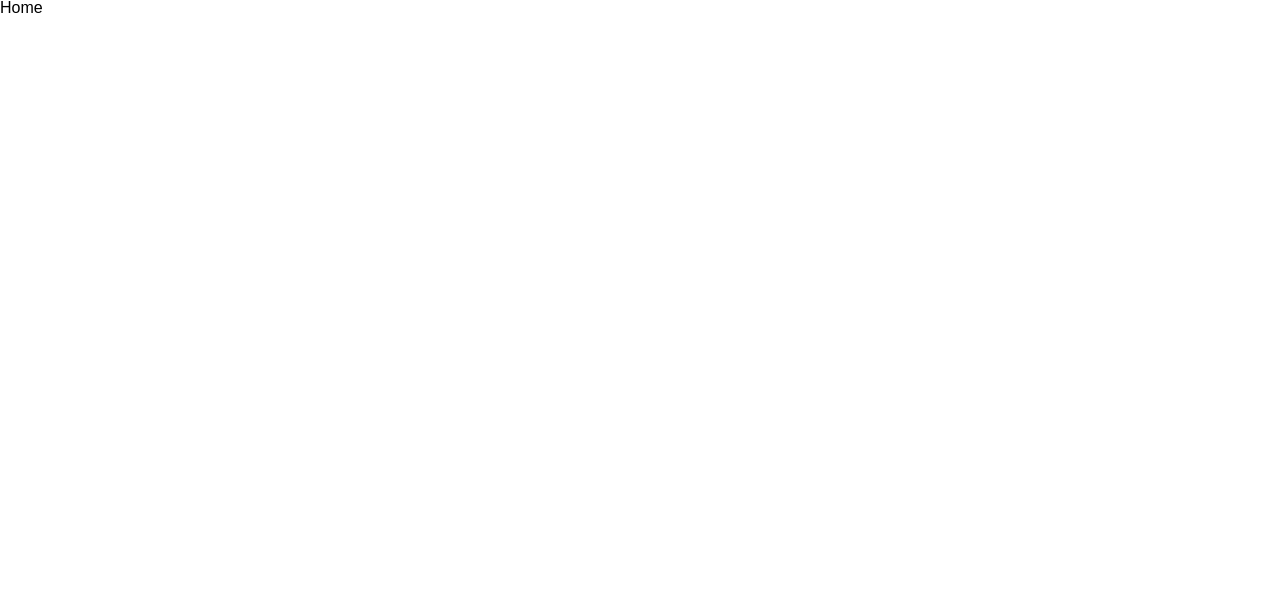
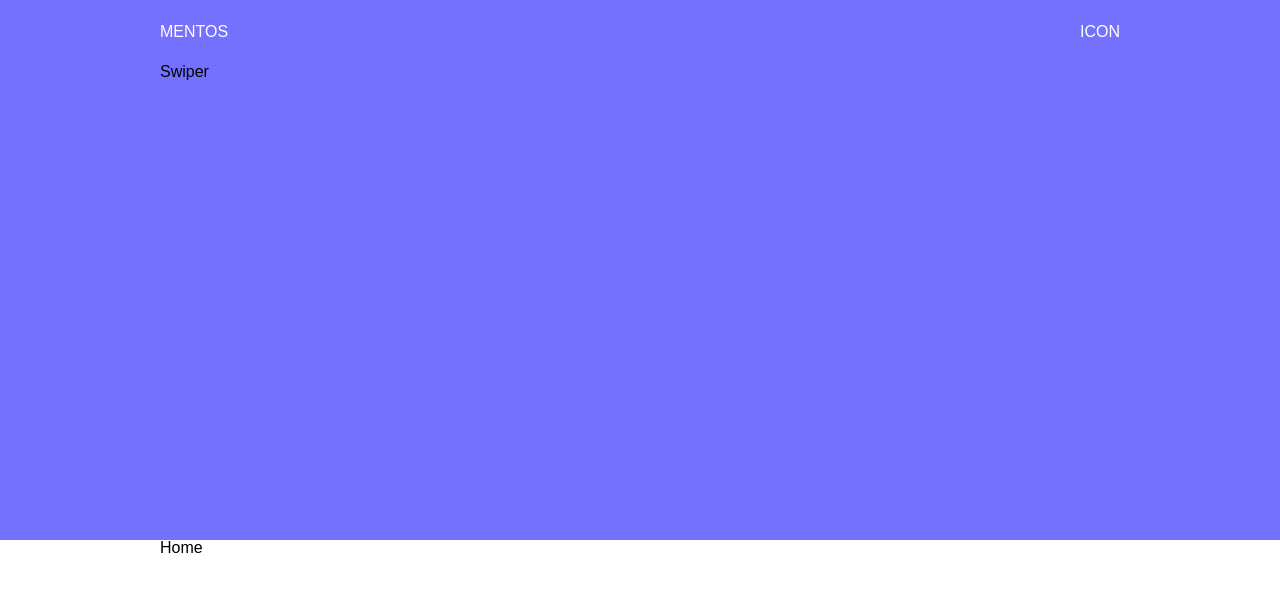
Before and after one commit to Leebonggu/mentos, a React (Create React App) app: page / in a window 1280 px wide. Shown: the top 592 px of the page. Built offline with nearby package versions, Linux system fonts and the light colour scheme; a web font is replaced by a local one.

Commit message:
MT-12_Header_Setting

```diff
--- a/src/App.tsx
+++ b/src/App.tsx
@@ -1,10 +1,15 @@
 import { BrowserRouter } from 'react-router-dom';
-import RootRouter from './Routes';
+import RootRouter from '@/Routes'
+import Header from '@components/Header';
+import Layout from '@components/Layout';
 
 function App() {
   return (
     <BrowserRouter>
-      <RootRouter />
+      <Header />
+      <Layout>
+        <RootRouter />
+      </Layout>
     </BrowserRouter>
   );
 }
--- /dev/null
+++ b/src/components/Footer/styles.ts
@@ -0,0 +1,3 @@
+import styled from 'styled-components';
+
+export const Container = styled.div``;
--- /dev/null
+++ b/src/components/Header/Swiper.tsx
@@ -0,0 +1,13 @@
+import { SwiperContainer, SwiperContents } from './styles';
+
+function Swiper() {
+  return (
+    <SwiperContainer>
+      <SwiperContents>
+        Swiper
+      </SwiperContents>
+    </SwiperContainer>
+  )
+}
+
+export default Swiper
--- /dev/null
+++ b/src/components/Header/index.tsx
@@ -0,0 +1,21 @@
+import { Container, ContentsWrapper, Contents } from './styles';
+import { useSticky } from '@/hooks/useSticky';
+import Swiper from './Swiper';
+
+function Header() {
+  const isSticky = useSticky(20);
+
+  return (
+    <Container>
+      <ContentsWrapper isSticky={isSticky}>
+        <Contents>
+          <div>MENTOS</div>
+          <div>ICON</div>
+        </Contents>
+      </ContentsWrapper>
+      <Swiper />
+    </Container>
+  );
+}
+
+export default Header;
--- /dev/null
+++ b/src/components/Header/styles.ts
@@ -0,0 +1,42 @@
+import styled, { css }from 'styled-components';
+
+export const Container = styled.header`
+  height: 540px;
+  background: ${props => props.theme.color.primary.primary_01};
+`;
+
+interface ContentsWrapperProps {
+  isSticky: boolean;
+}
+export const ContentsWrapper = styled.nav<ContentsWrapperProps>`
+  height: 64px;
+  color: ${props => props.theme.color.basic.white};
+  ${props => props.isSticky && css`
+    top: 0;
+    position: sticky;
+    background: ${props => props.theme.color.basic.white};
+    color: ${props => props.theme.color.basic.black};
+    transition: all ease-in 0.2s;
+  `}
+`;
+
+export const Contents = styled.div`
+  max-width: 960px;
+  height: 100%;
+  margin: 0 auto;
+  display: flex;
+  align-items: center;
+  justify-content: space-between;
+`;
+
+
+// Swiper
+export const SwiperContainer = styled.div`
+  height: calc(540px - 64px);
+  background: ${props => props.theme.color.primary.primary_01};
+`;
+
+export const SwiperContents = styled.div`
+  max-width: 960px;
+  margin: 0 auto;
+`;
--- /dev/null
+++ b/src/components/Layout/index.tsx
@@ -0,0 +1,16 @@
+import React, { ReactNode } from 'react';
+import { Container } from './styles';
+
+interface LayoutProps {
+  children: ReactNode,
+}
+
+function Layout({ children }: LayoutProps) {
+  return (
+    <Container>
+      {children}
+    </Container>
+  )
+}
+
+export default Layout;
--- /dev/null
+++ b/src/components/Layout/styles.ts
@@ -0,0 +1,6 @@
+import styled from 'styled-components';
+
+export const Container = styled.div`
+  margin: 0 auto;
+  max-width: 960px;
+`;
--- /dev/null
+++ b/src/hooks/useSticky.ts
@@ -0,0 +1,16 @@
+import { useState, useEffect } from 'react';
+
+export function useSticky(postion: number): boolean {
+  const [isSticky, setIsSticky] = useState<boolean>(false);
+
+  const getScrollPosition = () => {
+    setIsSticky(window.scrollY > postion)
+  }
+
+  useEffect(() => {
+    window.addEventListener('scroll', getScrollPosition)
+    return () => window.removeEventListener('scroll', getScrollPosition);
+  }, [window.screenY]);
+
+  return isSticky;
+}
--- a/src/styles/theme.ts
+++ b/src/styles/theme.ts
@@ -10,18 +10,18 @@ const theme: DefaultTheme = {
       gray_01: '#212121',
       gray_02: '#616161',
       gray_03: '#888888',
-      gray_04: '#cccccc',
-      gray_05: '#eeeeee',
-      gray_06: '#f5f5f5',
+      gray_04: '#CCCCCC',
+      gray_05: '#EEEEEE',
+      gray_06: '#F5F5F5',
     },
     primary: {
-      primary_01: '#7471ff',
-      primary_02: '#cecbef',
-      primary_03: '#8148fb',
+      primary_01: '#7471FF',
+      primary_02: '#CECBEF',
+      primary_03: 'linear-gradient(97.88deg, #854BFF -84.42%, #7179FF 15.02%, #6D83FF 36.89%, #698BFF 54.79%, #6499FF 80.65%, #659BF7 108.49%, #669FEA 148.27%, #69A9CD 197.99%, #6CB1B2 239.75%)',
     },
     secondary: {
-      secondary_01: '#24dbaf',
-      secondary_02: '#cdf3ea',
+      secondary_01: '#24DBAF',
+      secondary_02: '#CDF3EA',
     }
   },
   typography: {
--- a/tsconfig.paths.json
+++ b/tsconfig.paths.json
@@ -2,10 +2,11 @@
   "compilerOptions": {
     "baseUrl": ".",
     "paths": {
+      "@/*": ["src/*"],
       "@pages/*": ["src/pages/*"],
       "@components/*": ["src/components/*"],
       "@styles/*": ["src/styles/*"],
-      "@typings/*": ["src/typings/*"],
+      "@types/*": ["src/types/*"],
       "@apis/*": ["src/apis/*"],
       "@lib/*": ["src/lib/*"],
       "@hooks/*": ["src/hooks/*"],
```
Also changed, not shown: src/components/Footer/index.tsx (added, +11 -0 lines), src/styles/color.ts (+8 -8 lines).
